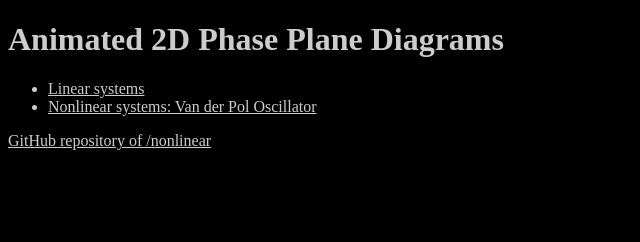
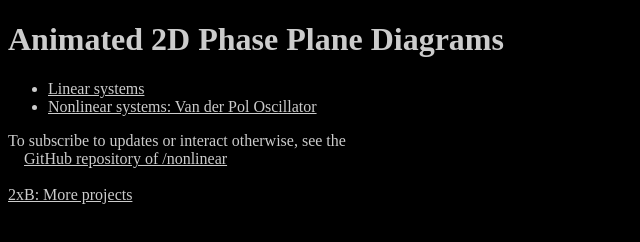
Before and after one commit to 2xB/nonlinear, a plain HTML site: page index.html in a window 1280 px wide. Shown: the whole page, without its empty margins (0-640 px from the left). Drawn offline with Linux system fonts and the light colour scheme.

Commit message:
index: Highlight link to repository, add link to top level page

```diff
--- a/index.html
+++ b/index.html
@@ -13,7 +13,9 @@
             <li><a href="./2d_linear_systems/index.html">Linear systems</a></li>
             <li><a href="./2d_nonlinear_systems/van_der_pol/index.html">Nonlinear systems: Van der Pol Oscillator</a></li>
         </ul>
-        <a href="https://github.com/2xB/nonlinear">GitHub repository of /nonlinear</a>
+        To subscribe to updates or interact otherwise, see the<br/>
+        &emsp;<a href="https://github.com/2xB/nonlinear">GitHub repository of /nonlinear</a> <br/><br/>
+        <a href="https://2xb.github.io">2xB: More projects</a>
     </main>
     <footer></footer>
   </body>
```
